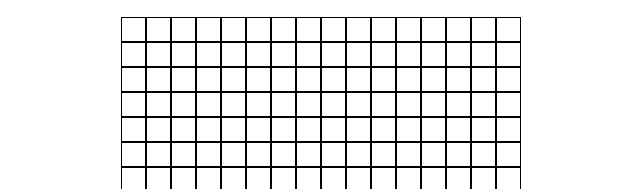
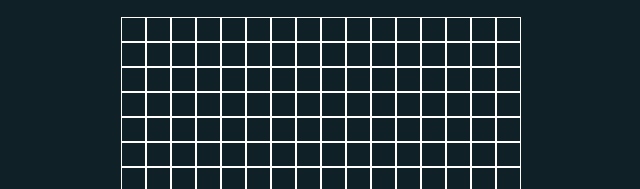
Before and after one commit to raheelium/etchasketch, a plain HTML site: page index.html in a window 1280 px wide. Shown: the part 208-397 px from the top of the page, without its empty margins (319-959 px from the left). Drawn offline with Linux system fonts and the light colour scheme.

Commit message:
change color scheme

```diff
--- a/style.css
+++ b/style.css
@@ -4,6 +4,7 @@ body {
   align-items: center;
   height: 100vh;
   flex-direction: column;
+  background-color: #102027;
 }
 
 .container {
@@ -19,14 +20,14 @@ body {
 }
 
 .grid {
-  border: 1px solid #000;
+  border: 1px solid #fff;
   width: 25px;
   height: 25px;
   box-sizing: border-box;
 }
 
 .hover {
-  background-color: red;
+  background-color: #00c853;
 }
 
 .btn {
```
